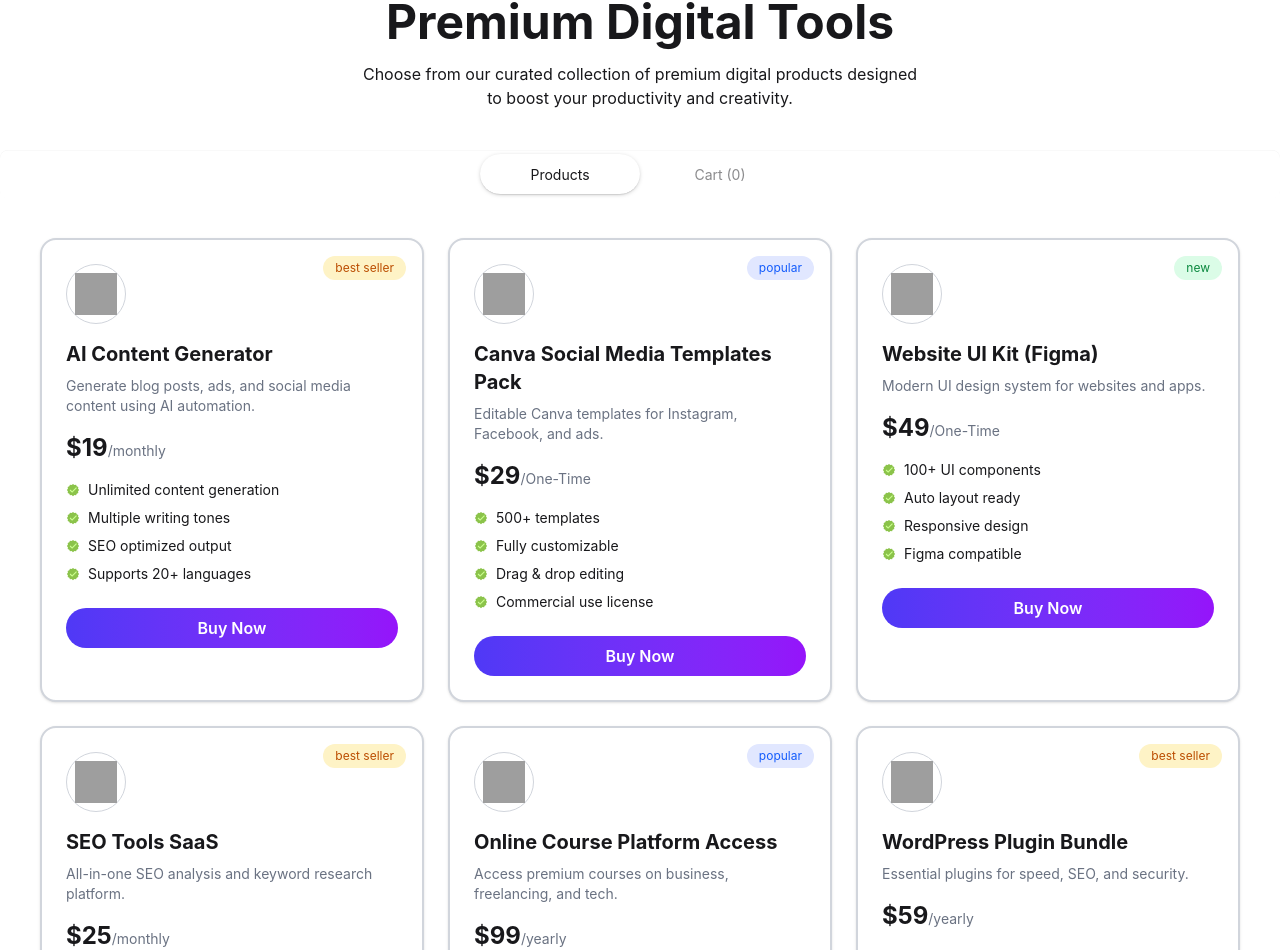
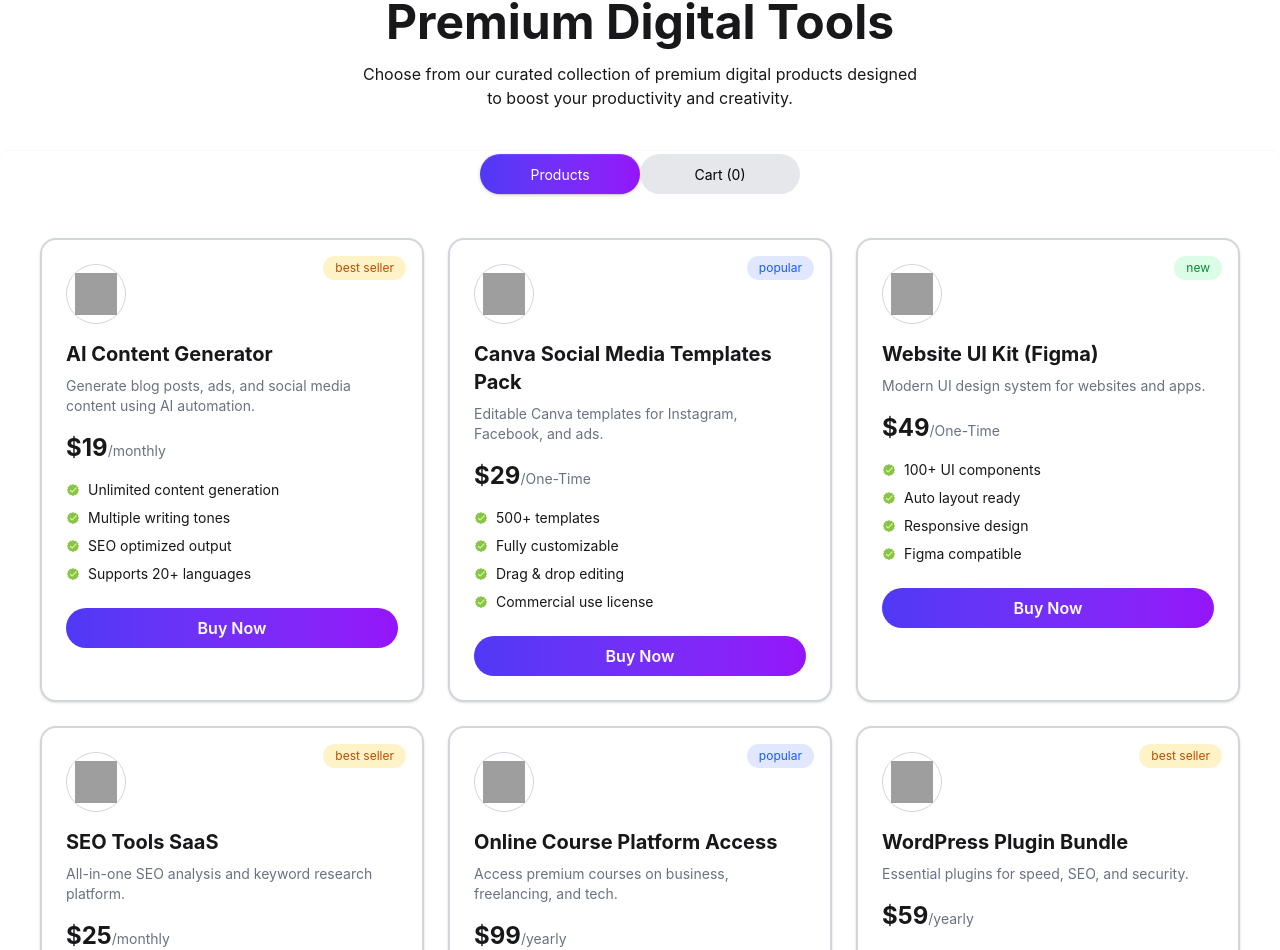
Before and after one commit to fserakib26/b13-a6-digitools-platform, a React (Vite) app: page / in a window 1280 px wide. Shown: the part 1005-1955 px from the top of the page. Built offline with nearby package versions, Linux system fonts and the light colour scheme; grey boxes are pictures that could not be loaded.

Commit message:
Delete Button Function completed inside cart

```diff
--- a/src/App.jsx
+++ b/src/App.jsx
@@ -35,8 +35,13 @@
 
       {/* name of each tab group should be unique */}
       <div className="tabs tabs-box bg-transparent justify-center">
-        <input type="radio" name="my_tabs_1" className="tab rounded-full w-40" aria-label="Products" onClick={()=>setActiveTab("Products")} defaultChecked />
-        <input type="radio" name="my_tabs_1" className="tab rounded-full w-40" aria-label="Cart (0)" onClick={()=>setActiveTab("Cart")} />
+        <input type="radio" name="my_tabs_1" aria-label="Products" onClick={()=>setActiveTab("Products")} defaultChecked
+        className={`tab rounded-full w-40 transition-all ${activeTab === "Products" ? "bg-gradient-to-r from-[#4f39f6] to-[#9514fa] text-white" : "bg-gray-200 text-black"}`}
+        />
+
+        <input type="radio" name="my_tabs_1" aria-label={`Cart (${carts.length})`} onClick={()=>setActiveTab("Cart")}
+        className={`tab rounded-full w-40 transition-all ${activeTab === "Cart" ? "bg-gradient-to-r from-[#4f39f6] to-[#9514fa] text-white" : "bg-gray-200 text-black"}`}
+        />
 
       </div>
 
--- a/src/components/Cart.jsx
+++ b/src/components/Cart.jsx
@@ -4,9 +4,18 @@
 
   const totalPrice = carts.reduce((sum, item) => sum + item.price, 0)
 
+  // Checkout Function
   const hangleCheckout = () =>{
     setCarts([])
   }
+
+  // Delete Function
+  const handleDelete = (item) => {
+    const filteredArray = carts.filter(d => d.id !== item.id)
+    console.log(filteredArray)
+    setCarts(filteredArray)
+  }
+
 
     console.log(carts);
   return (
@@ -44,7 +53,7 @@
                   </div>
                 </div>
                 <div>
-                  <button className='text-red-500 bg-transparent btn'>Delete</button>
+                  <button onClick={()=> handleDelete(item)} className='text-red-500 bg-transparent btn'>Delete</button>
                 </div>
 
               </div>
```
